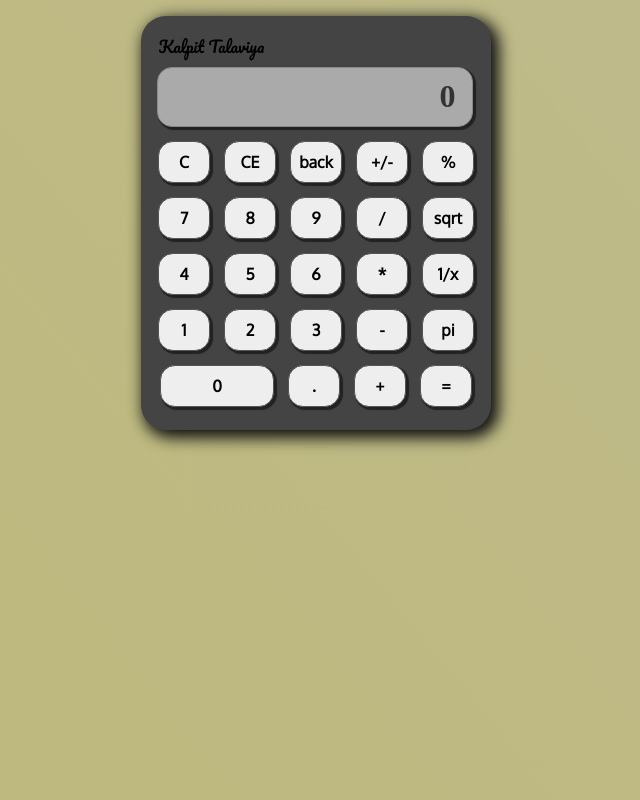
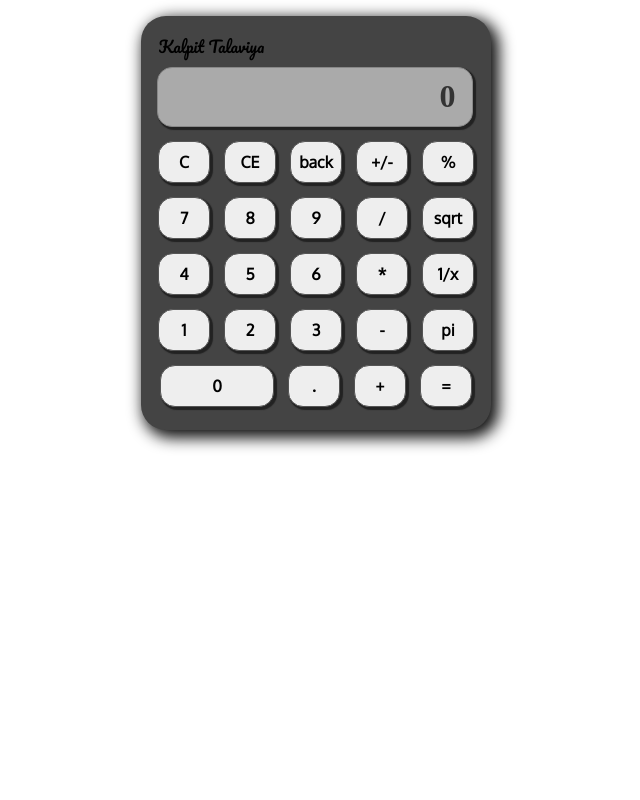
Before and after one commit to MrTalaviya/Kalpit_Calculator.com, a plain HTML site: page index.html in a window 1280 px wide. Shown: the whole page, without its empty margins (324-964 px from the left). Drawn offline with nearby package versions, Linux system fonts and the light colour scheme; a web font is replaced by a local one.

Commit message:
Update released..

```diff
--- a/style.css
+++ b/style.css
@@ -4,7 +4,7 @@ body {
   /* background-color: darkkhaki; */
   /* animation: AnimationName 0s ease infinite; */
 
-    background: linear-gradient(51deg, #bdb76b, #bfbc9c, #23231a);
+/*    background: linear-gradient(51deg, #bdb76b, #bfbc9c, #23231a); */
     background-size: 600% 600%;
 
     -webkit-animation: AnimationName 0s ease infinite;
```
